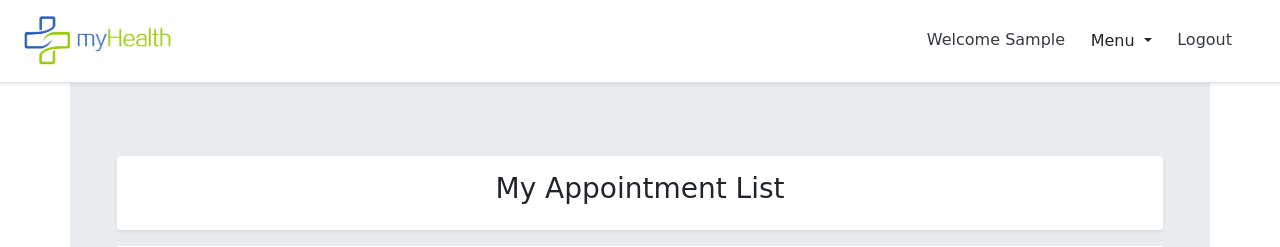
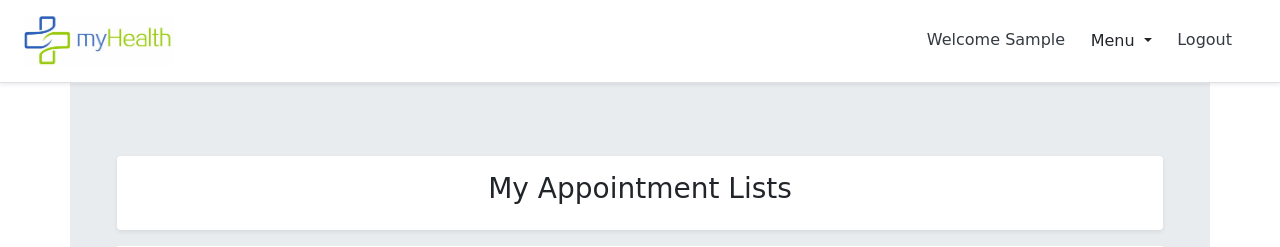
Before and after one commit to anna-boli/myHealth, a Django app: page /patient_appointment/ in a window 1280 px wide. Shown: the top 247 px of the page. Run offline with Django 3.2, Linux system fonts and the light colour scheme; the visitor is signed in with stand-in values (Sample User, id 1); data that the repository does not hold is empty; parts of the project's set-up code (start-up, migrations or seed data) failed here and were passed over; some libraries are stand-ins or nearby versions; some web fonts are replaced.

Commit message:
fix spell bugs

```diff
--- a/myhealth_project/templates/myhealth/doctorList.html
+++ b/myhealth_project/templates/myhealth/doctorList.html
@@ -2,7 +2,7 @@
 {% load staticfiles %}
 
 {% block title_block %}
-- Doctor List
+- Doctor Lists
 {% endblock %}
 
 
--- a/myhealth_project/templates/myhealth/patientAppointment.html
+++ b/myhealth_project/templates/myhealth/patientAppointment.html
@@ -2,14 +2,14 @@
 {% load staticfiles %}
 
 {% block title_block %}
-- Patient Appointment List
+- Patient Appointment Lists
 {% endblock %}
 
 
 {% block content %}
 <div class="my-3 p-3 bg-white rounded shadow-sm">
   <section class="text-center">
-    <h3>My Appointment List</h3>
+    <h3>My Appointment Lists</h3>
   </section>
 </div>
 
--- a/myhealth_project/templates/myhealth/patientList.html
+++ b/myhealth_project/templates/myhealth/patientList.html
@@ -2,7 +2,7 @@
 {% load staticfiles %}
 
 {% block title_block %}
-- Patient List
+- Patient Lists
 {% endblock %}
 
 
```
